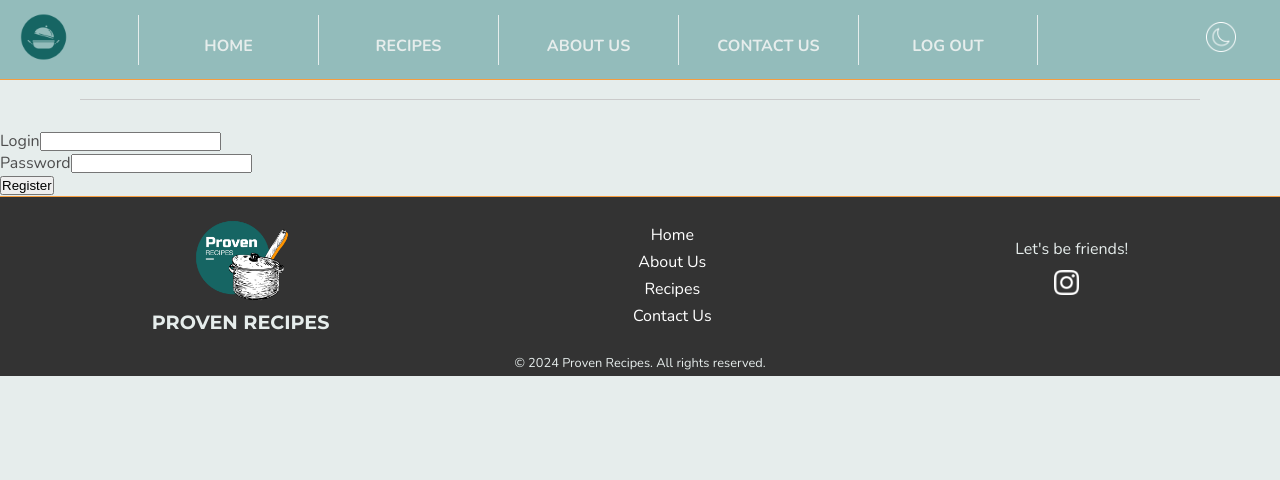
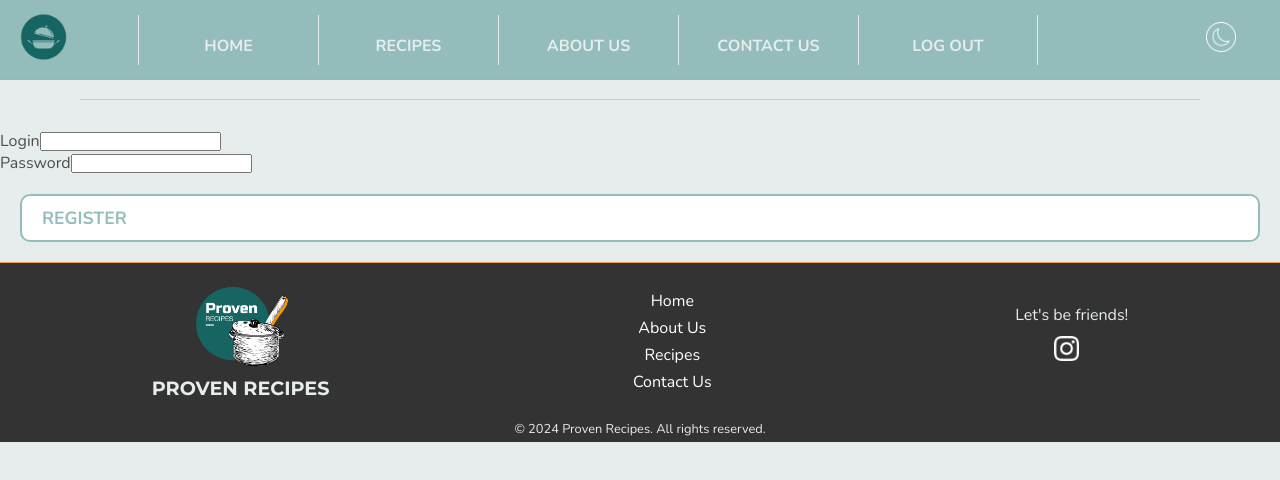
Before and after one commit to HalynaRiabokonenko/cookbook, a React (Create React App) app: page /#/auth/registration in a window 1280 px wide. Shown: the top 480 px of the page. Built offline with nearby package versions, Linux system fonts and the light colour scheme; no server answers.

Commit message:
add Button component to AuthForm

```diff
--- a/src/components/share_structures/AuthForm/AuthForm.tsx
+++ b/src/components/share_structures/AuthForm/AuthForm.tsx
@@ -1,5 +1,7 @@
-import { ReactElement, useState } from "react";
+import { ReactElement, useContext, useState } from "react";
 import React from "react";
+import Button from "../../share_atomic/Button/Button";
+import { ModeContext } from "../../../providers/mode";
 
 interface Props {
     submitText: string;
@@ -14,6 +16,7 @@ const AuthForm = ({
 }: Props): ReactElement => {
     const [login, setLogin] = useState("");
     const [password, setPassword] = useState("");
+    const { mode } = useContext(ModeContext);
     const onSubmit = (e) => {
         e.preventDefault();
         return handleSubmit({ login, password });
@@ -47,7 +50,7 @@ const AuthForm = ({
                     />
                 </div>
             )}
-            <button>{submitText}</button>
+            <Button mode={mode}>{submitText}</Button>
         </form>
     );
 };
```
